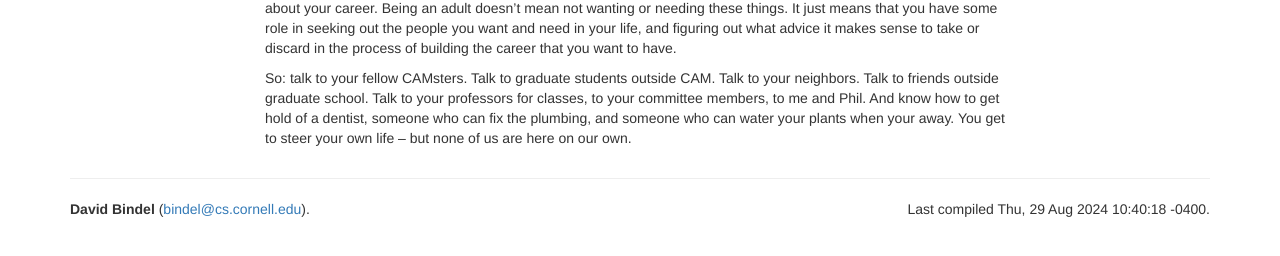
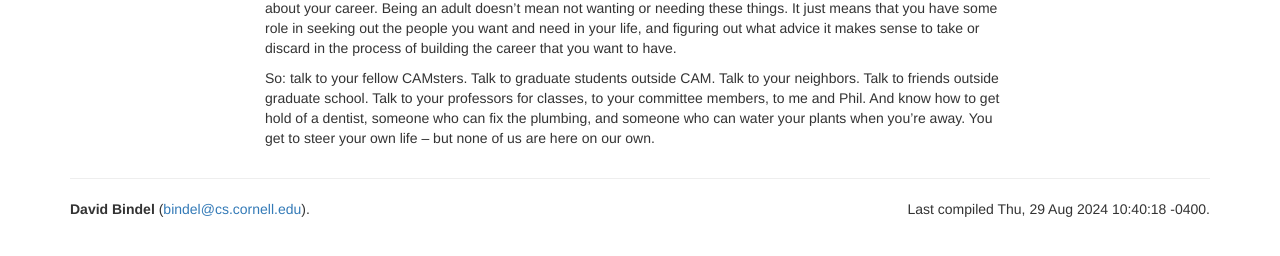
Before and after one commit to dbindel/cornell_web, a Jekyll site: the page built from _sermons/2024-08-09.md, in a window 1280 px wide. Shown: the part 492-748 px from the top of the page. Built offline with Jekyll 4.4.1, drawn with Linux system fonts in a browser that asks for light colours; nearby versions of some CDN libraries.

Commit message:
Fix typo.

```diff
--- a/_sermons/2024-08-09.md
+++ b/_sermons/2024-08-09.md
@@ -35,5 +35,5 @@ So: talk to your fellow CAMsters.  Talk to graduate students outside CAM.  Talk
 to your neighbors.  Talk to friends outside graduate school.  Talk to your
 professors for classes, to your committee members, to me and Phil.  And know
 how to get hold of a dentist, someone who can fix the plumbing, and someone who
-can water your plants when your away.  You get to steer your own life – but
+can water your plants when you're away.  You get to steer your own life – but
 none of us are here on our own.
```
